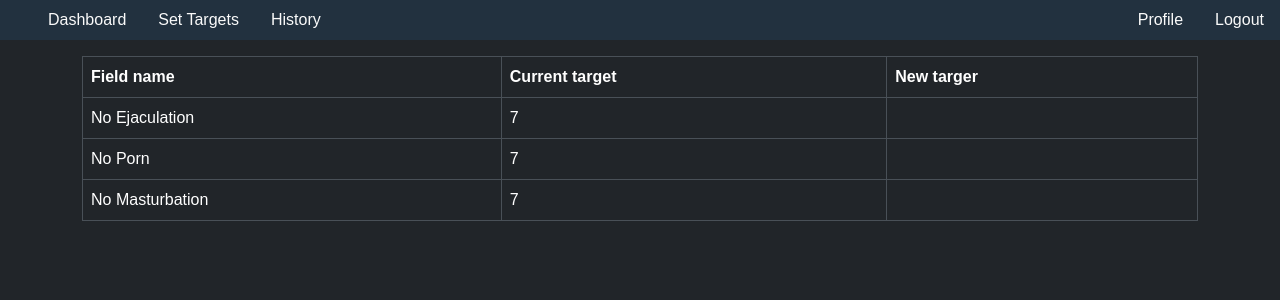
After one commit to TheanhPhung/LightTracker, a Django app: page /targets/ in a window 1280 px wide. The commit adds this page. Shown: the top 300 px of the page. Run offline with Django 5.2, Linux system fonts and the light colour scheme; the visitor is signed in with stand-in values (Sample User, id 1).

Commit message:
Add targets.html template

```diff
--- a/app/templates/app/base.html
+++ b/app/templates/app/base.html
@@ -22,7 +22,7 @@
 			<ul>
 				{% if request.user.is_authenticated %}
 				<li class="left-float"><a href="{% url 'index' %}">Dashboard</a></li>
-				<li class="left-float"><a href="#">Set Targets</a></li>
+				<li class="left-float"><a href="{% url 'targets' %}">Set Targets</a></li>
 				<li class="left-float"><a href="#">History</a></li>
 				<li class="right-float"><a href="{% url 'logout' %}">Logout</a></li>
 				<li class="right-float"><a href="#">Profile</a></li>
--- /dev/null
+++ b/app/templates/app/targets.html
@@ -0,0 +1,34 @@
+{% extends "app/base.html" %}
+
+{% block title %}Targets{% endblock %}
+
+{% block body %}
+<div class="container mt-3">
+	<table class="table table-bordered">
+		<thead>
+			<tr>
+				<th>Field name</th>
+				<th>Current target</th>
+				<th>New targer</th>
+			</tr>
+		</thead>
+		<tbody>
+			<tr>
+				<td>No Ejaculation</td>
+				<td>{{ user.ejaculation_target }}</td>
+				<td></td>
+			</tr>
+			<tr>
+				<td>No Porn</td>
+				<td>{{ user.porn_target }}</td>
+				<td></td>
+			</tr>
+			<tr>
+				<td>No Masturbation</td>
+				<td>{{ user.masturbation_target }}</td>
+				<td></td>
+			</tr>
+		</tbody>
+	</table>
+</div>
+{% endblock %}
--- a/app/urls.py
+++ b/app/urls.py
@@ -9,4 +9,5 @@ urlpatterns = [
     path("logout/", views.logout_view, name="logout"),
     path("register/", views.register, name="register"),
     path("relapse/<int:act_code>/", views.relapse, name="relapse"),
+    path("targets/", views.targets, name="targets"),
 ]
--- a/app/views.py
+++ b/app/views.py
@@ -79,3 +79,9 @@ def relapse(request, act_code):
         messages.warning(request, f"Your \"no {act_name}\" progress has been reset. Try your best once more time!")
 
         return redirect("index")
+
+
+@login_required
+def targets(request):
+    user = request.user
+    return render(request, "app/targets.html", {"user": user})
```
